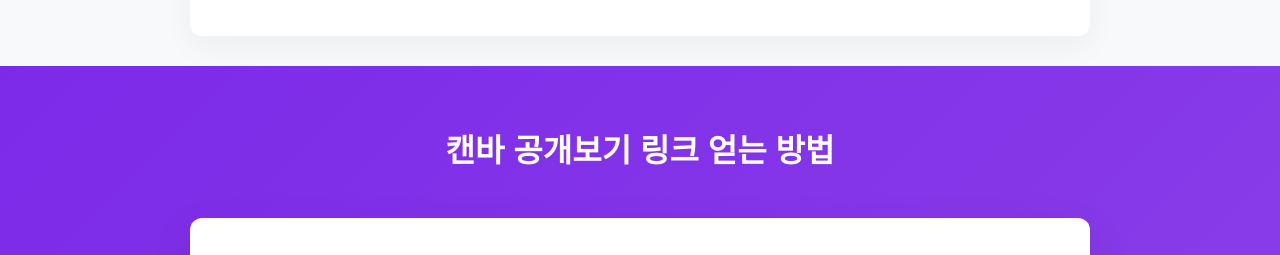
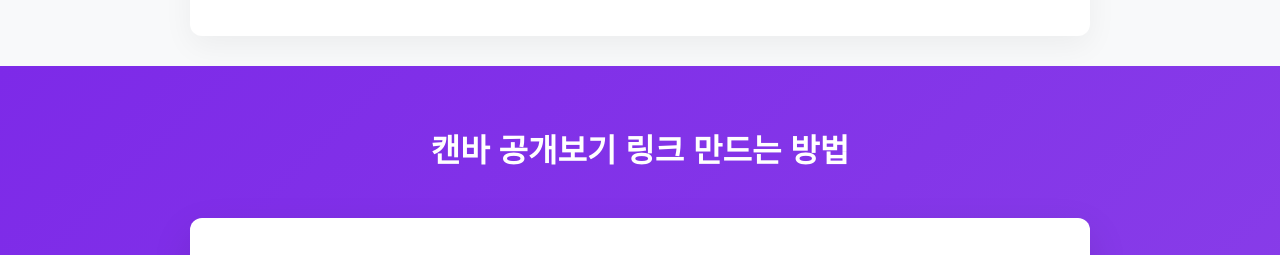
Before and after one commit to Myunghee-Yoon/Canbed, a plain HTML site: page index.html in a window 1280 px wide. Shown: the part 880-1135 px from the top of the page. Drawn offline with Linux system fonts and the light colour scheme; a web font is replaced by a local one.

Commit message:
Update index.html

```diff
--- a/index.html
+++ b/index.html
@@ -362,7 +362,7 @@
     </div>
 
     <div class="guide-section">
-        <h2>캔바 공개보기 링크 얻는 방법</h2>
+        <h2>캔바 공개보기 링크 만드는 방법</h2>
 
         <div class="steps-container">
             <div class="step">
```
